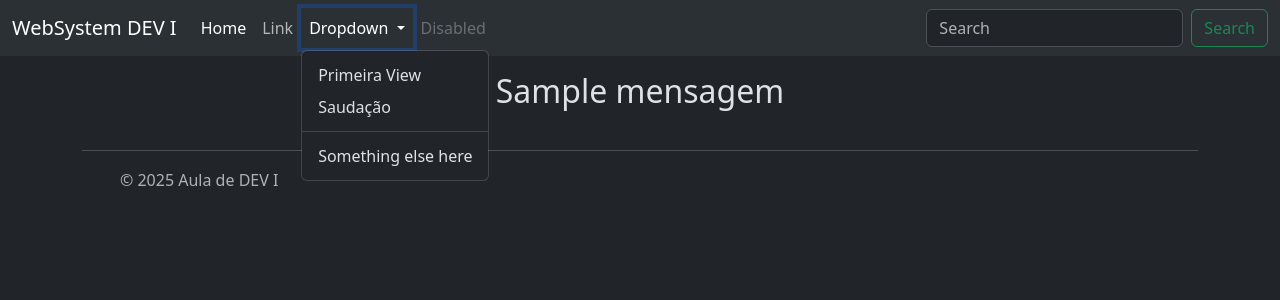
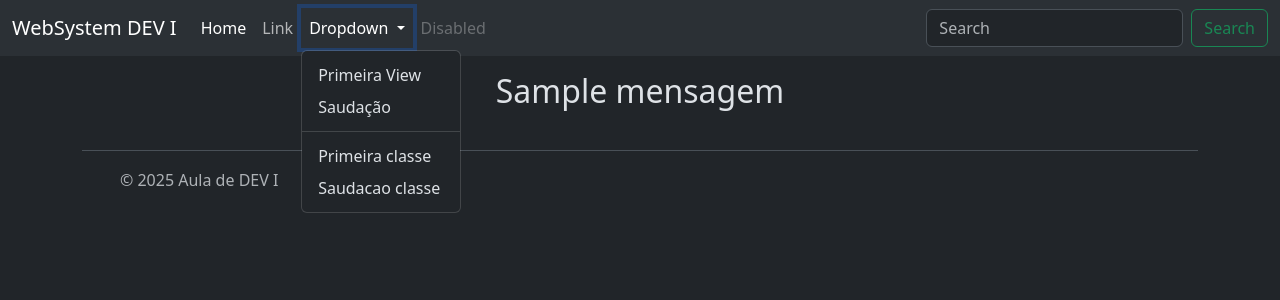
Before and after one commit to RaissonGitHub/Dev1, a Django app: template web_system/templates/primeira.html in a window 1280 px wide, after a click on "Dropdown". Shown: the top 300 px of the page. Run offline with Django 5.2, Linux system fonts and the light colour scheme; the template is opened without the code that fills it: most values are stand-ins (such as "Sample title", 1, 10 or a date in 2020).

Commit message:
rotas com classes e templates

```diff
--- a/web_system/relacionamentos/views/__init__.py
+++ b/web_system/relacionamentos/views/__init__.py
@@ -1,3 +1,4 @@
 from .funcoes import *
 from .primeira import *
 from .nome import *
+from .saudacao import *
--- a/web_system/relacionamentos/views/primeira.py
+++ b/web_system/relacionamentos/views/primeira.py
@@ -1,7 +1,9 @@
 from django.http import HttpResponse
+from django.shortcuts import render
 from django.views import View
 class PrimeiraView(View):
     @staticmethod
     def get(request):
         mensagem = request.META["REMOTE_ADDR"]
-        return HttpResponse(mensagem, status=200)
+        #return HttpResponse(mensagem, status=200)
+        return render(request, "primeira.html", {"mensagem":mensagem})
--- a/web_system/templates/menu.html
+++ b/web_system/templates/menu.html
@@ -23,7 +23,8 @@
             <li><a class="dropdown-item" href="{% url 'relacionamentos:primeira_view' %}">Primeira View</a></li>
             <li><a class="dropdown-item" href="{% url 'relacionamentos:saudacao' %}">Saudação</a></li>
             <li><hr class="dropdown-divider"></li>
-            <li><a class="dropdown-item" href="#">Something else here</a></li>
+            <li><a class="dropdown-item" href="{% url 'relacionamentos:primeira_view_class' %}">Primeira classe</a></li>
+            <li><a class="dropdown-item" href="{% url 'relacionamentos:saudacao_view_class' %}">Saudacao classe</a></ li>
           </ul>
         </li>
         <li class="nav-item">
```
Also changed, not shown: web_system/relacionamentos/urls.py (+5 -2 lines), web_system/relacionamentos/views/saudacao.py (added, +15 -0 lines).
